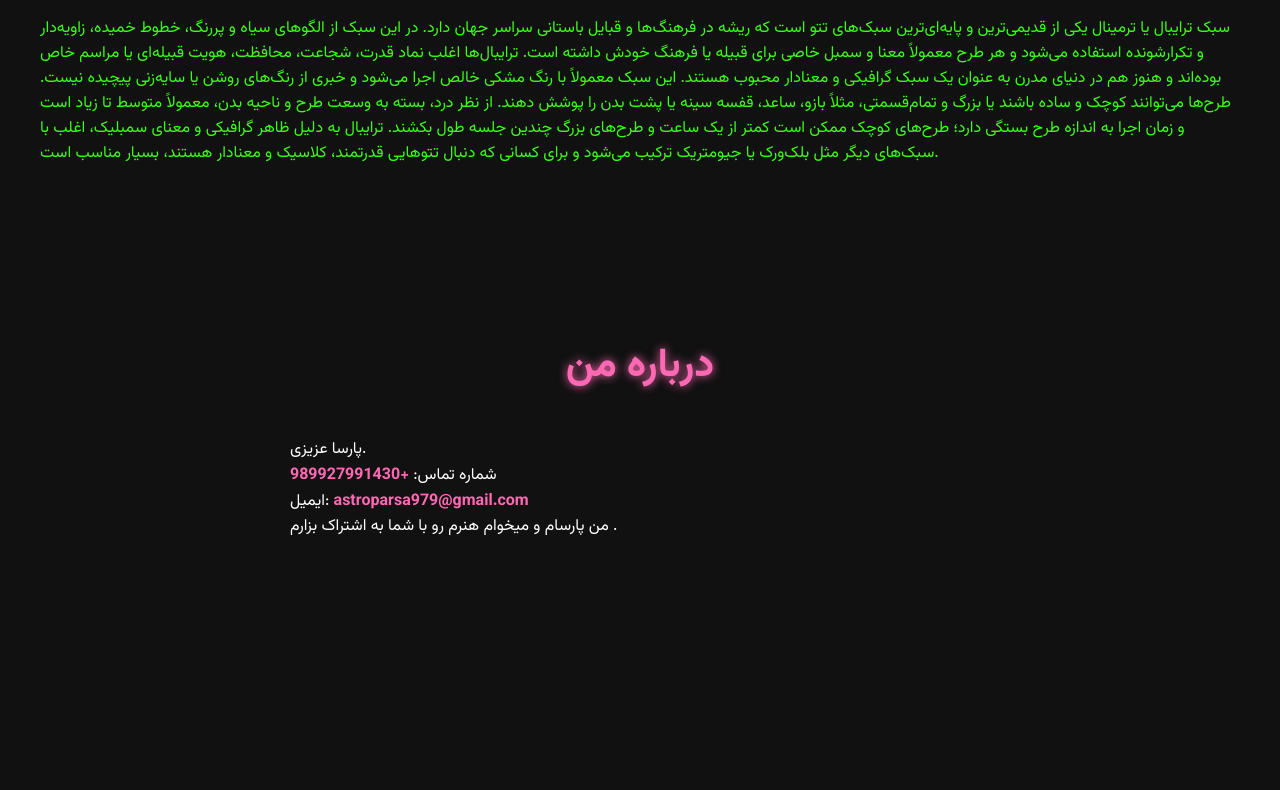
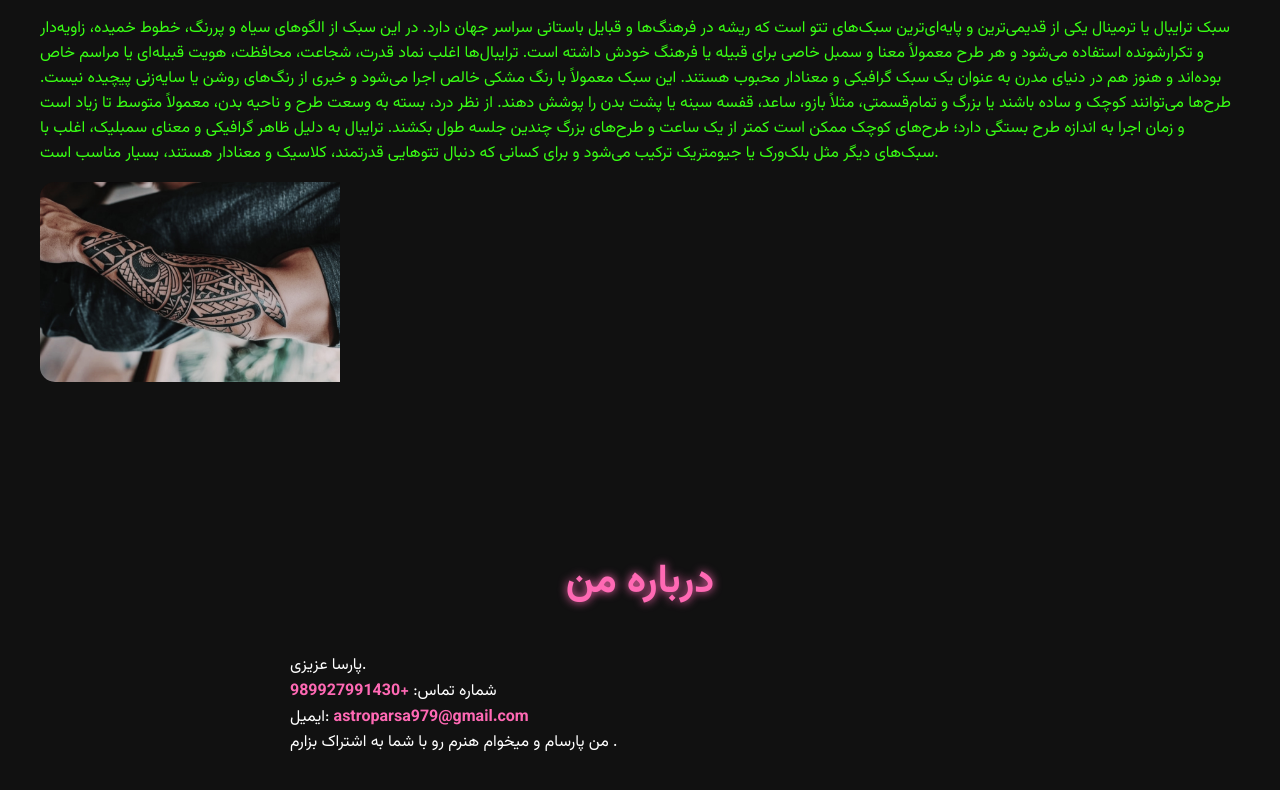
Before and after one commit to uniformitarianismreal-star/Javad45, a plain HTML site: page index.html in a window 1280 px wide. Shown: the part 4003-4793 px from the top of the page. Before the commit the page ends 4603 px from the top, so only its background shows below. Drawn offline with Linux system fonts and the light colour scheme.

Commit message:
Update index.html

```diff
--- a/index.html
+++ b/index.html
@@ -263,7 +263,7 @@
 
 ترایبال به دلیل ظاهر گرافیکی و معنای سمبلیک، اغلب با سبک‌های دیگر مثل بلک‌ورک یا جیومتریک ترکیب می‌شود و برای کسانی که دنبال تتوهایی قدرتمند، کلاسیک و معنا‌دار هستند، بسیار مناسب است.
 
-
+<div class="image-card fade-in"><img src="InShot_20250902_234603021.jpg" alt="نمونه کار 2"></div>
 
 </p>
     </div>
```
